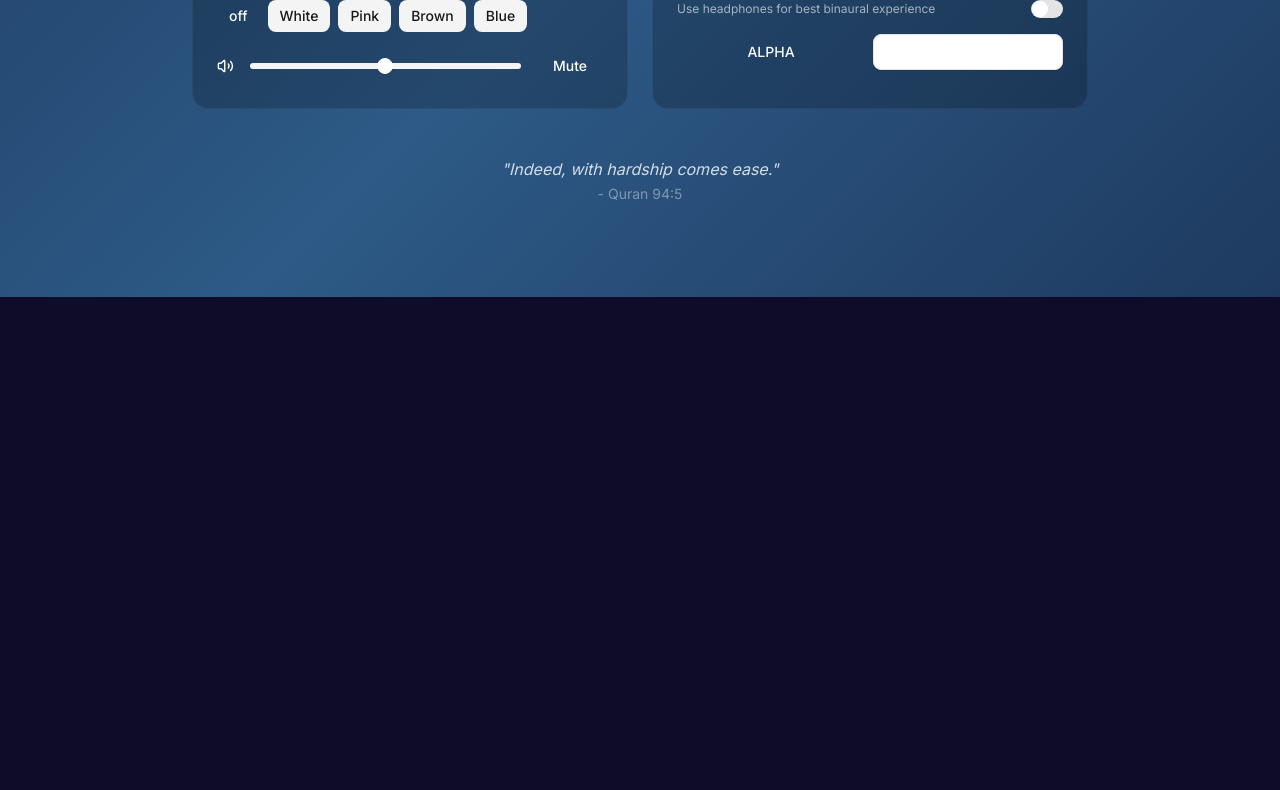
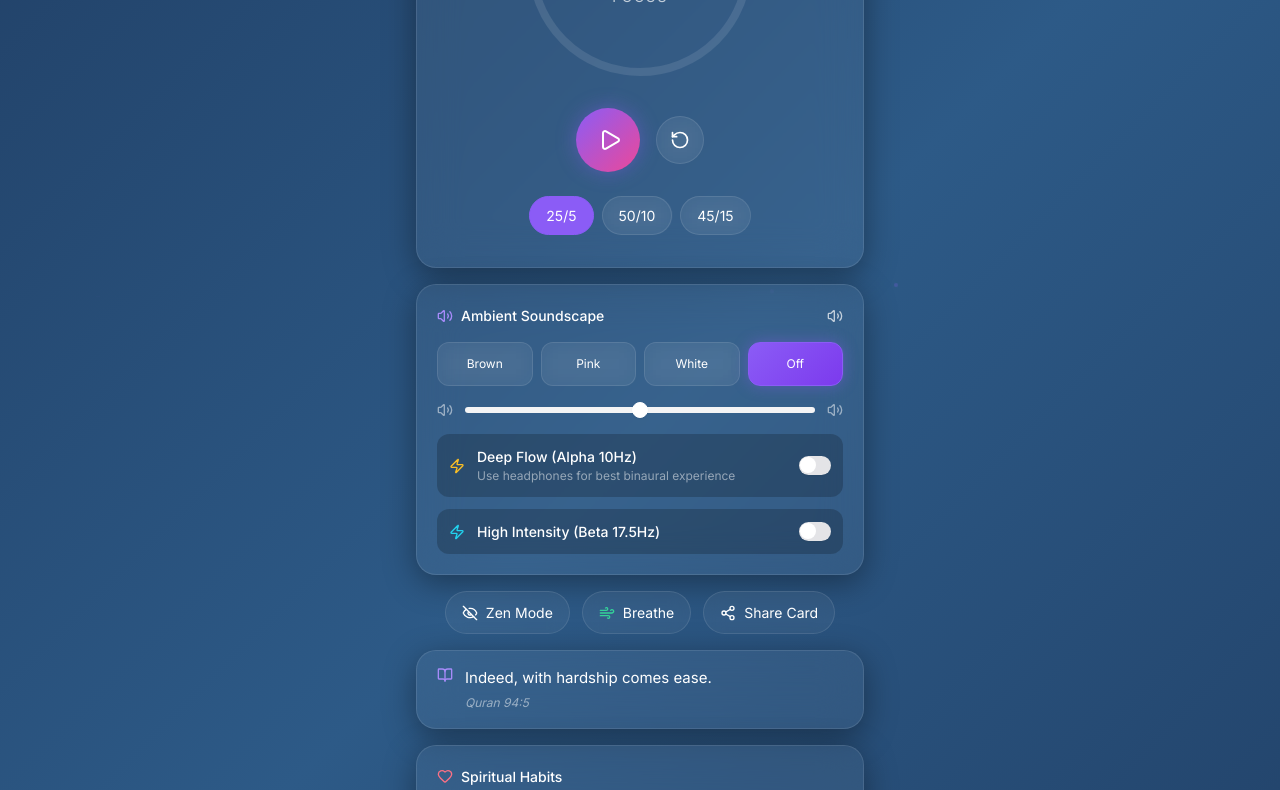
Before and after one commit to meuor/ClearllyFocus, a plain HTML site: page index.html in a window 1280 px wide. Shown: the part 503-1293 px from the top of the page. Before the commit the page ends 800 px from the top, so only its background shows below. Drawn offline with Linux system fonts and the light colour scheme; no server answers.

Commit message:
Fixing the Issuses

```diff
--- a/index.html
+++ b/index.html
@@ -74,8 +74,8 @@
         to { transform: rotate(360deg); }
       }
     </style>
-    <script type="module" crossorigin src="./assets/index-rn_E-iYg.js"></script>
-    <link rel="stylesheet" crossorigin href="./assets/index-BaNlGTT7.css">
+    <script type="module" crossorigin src="./assets/index-BH-60z8-.js"></script>
+    <link rel="stylesheet" crossorigin href="./assets/index-jqQO7wYM.css">
   </head>
   <body>
     <div id="root">
```
